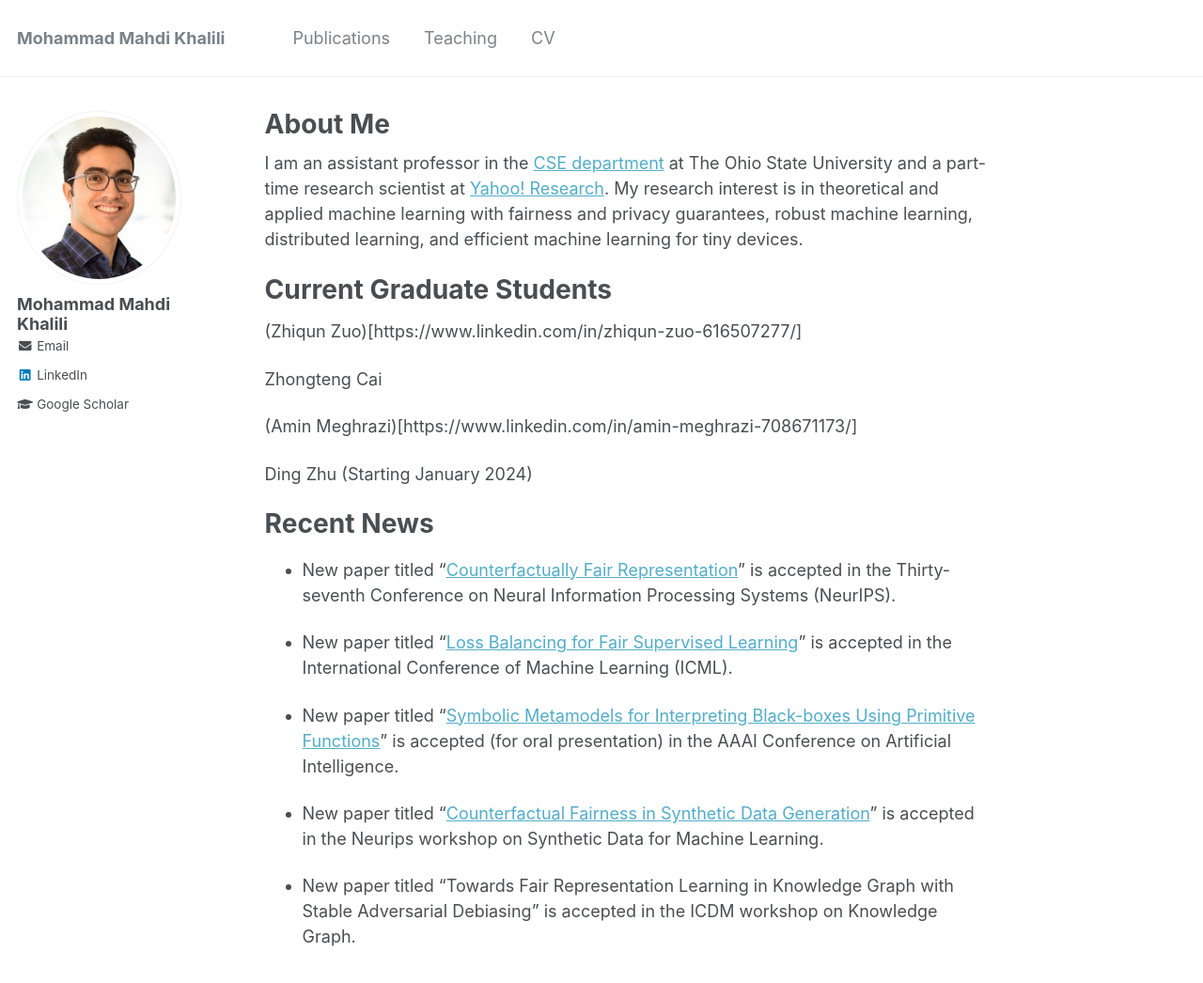
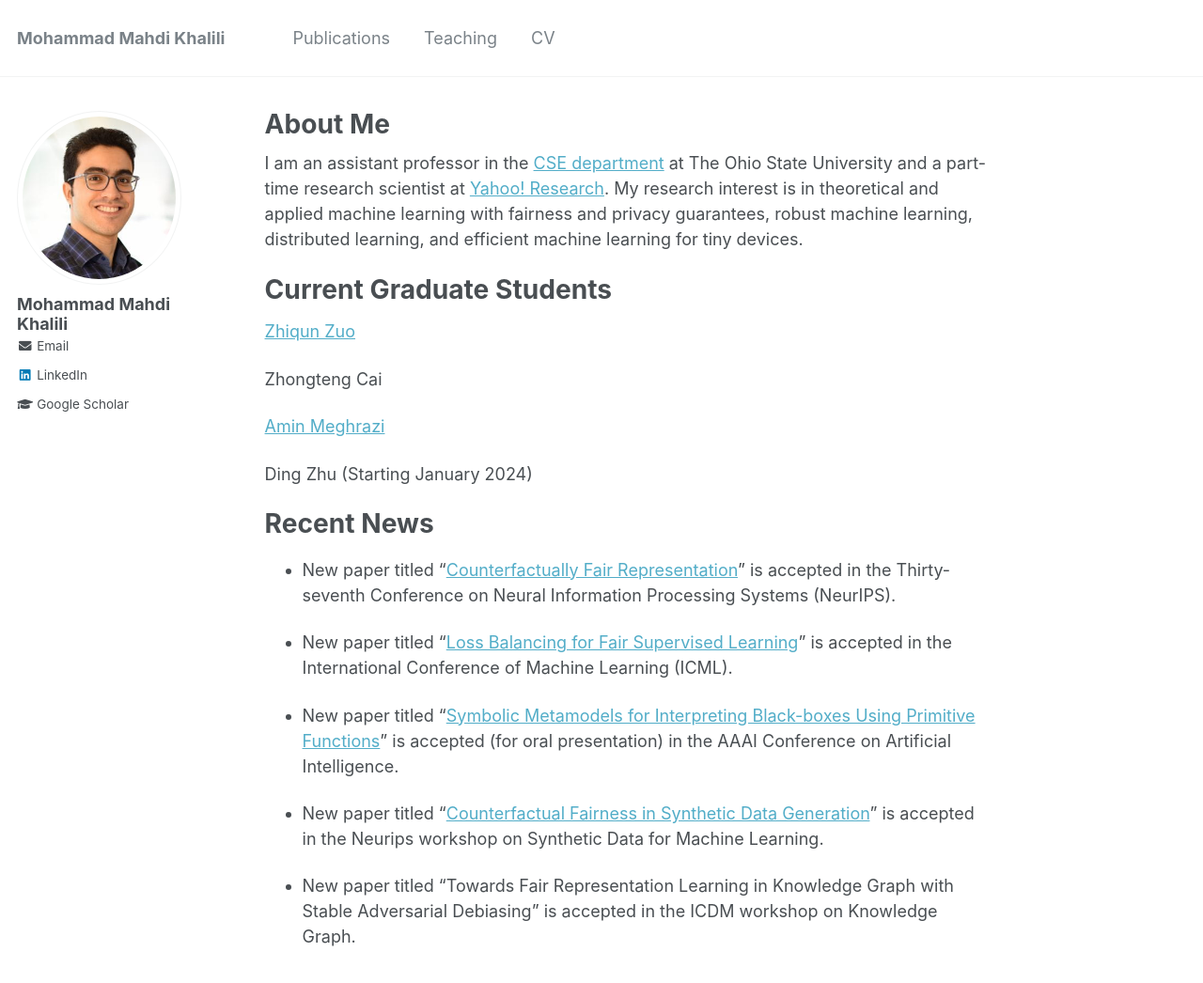
Before and after one commit to KhaliliMahdi/khalilimahdi.github.io, a Jekyll site: the page built from _pages/about.md, in a window 1280 px wide and 1223 px high. Shown: the top 1046 px of the window at 94% size. Built offline with Jekyll 4.4.1, drawn with Linux system fonts in a browser that asks for light colours.

Commit message:
Update about.md

```diff
--- a/_pages/about.md
+++ b/_pages/about.md
@@ -12,11 +12,11 @@ I am an assistant professor in the [CSE department](https://cse.osu.edu/) at The
 
 Current Graduate Students
 ======
-(Zhiqun Zuo)[https://www.linkedin.com/in/zhiqun-zuo-616507277/]
+[Zhiqun Zuo](https://www.linkedin.com/in/zhiqun-zuo-616507277/)
 
 Zhongteng Cai
 
-(Amin Meghrazi)[https://www.linkedin.com/in/amin-meghrazi-708671173/]
+[Amin Meghrazi](https://www.linkedin.com/in/amin-meghrazi-708671173/)
 
 Ding Zhu (Starting January 2024)
 
```
